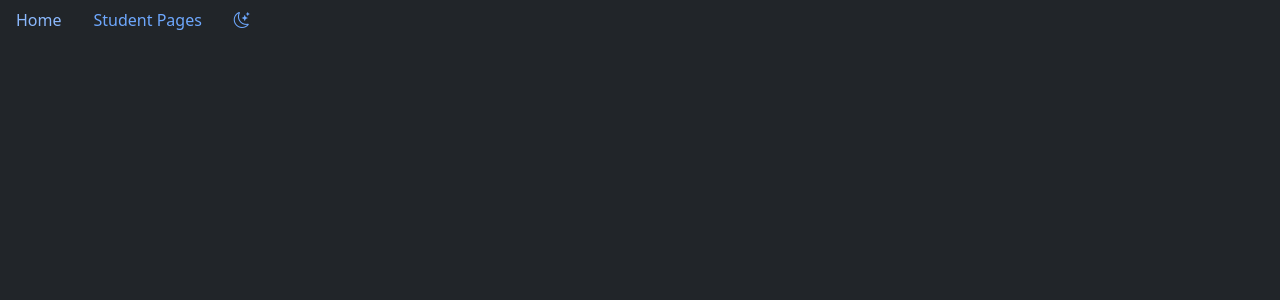
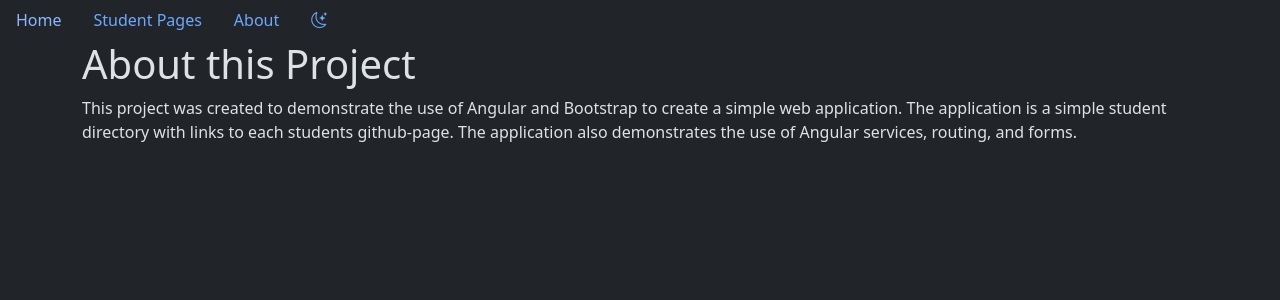
Before and after one commit to TheCell/emvs-2024, an Angular app: page /about in a window 1280 px wide. Before the commit this address led to /. Shown: the top 300 px of the page. Built offline with nearby package versions, Linux system fonts and the light colour scheme.

Commit message:
added about page

```diff
--- /dev/null
+++ b/src/app/about/about.component.html
@@ -0,0 +1,3 @@
+<h1>About this Project</h1>
+
+<p>This project was created to demonstrate the use of Angular and Bootstrap to create a simple web application. The application is a simple student directory with links to each students github-page. The application also demonstrates the use of Angular services, routing, and forms.</p>
--- /dev/null
+++ b/src/app/about/about.component.ts
@@ -0,0 +1,15 @@
+import { Component, OnInit } from '@angular/core';
+
+@Component({
+  selector: 'app-about',
+  templateUrl: './about.component.html',
+  styleUrls: ['./about.component.css']
+})
+export class AboutComponent implements OnInit {
+
+  constructor() { }
+
+  ngOnInit() {
+  }
+
+}
--- a/src/app/header/header.component.html
+++ b/src/app/header/header.component.html
@@ -8,6 +8,10 @@
   </li>
 
   <li class="nav-item">
+    <a class="nav-link" [routerLink]="['about']">About</a>
+  </li>
+
+  <li class="nav-item">
     <app-theme-toggler class="nav-link" ></app-theme-toggler>
   </li>
 </ul>
```
Also changed, not shown: src/app/app.routes.ts (+9 -0 lines), src/app/about/about.component.css (added).
